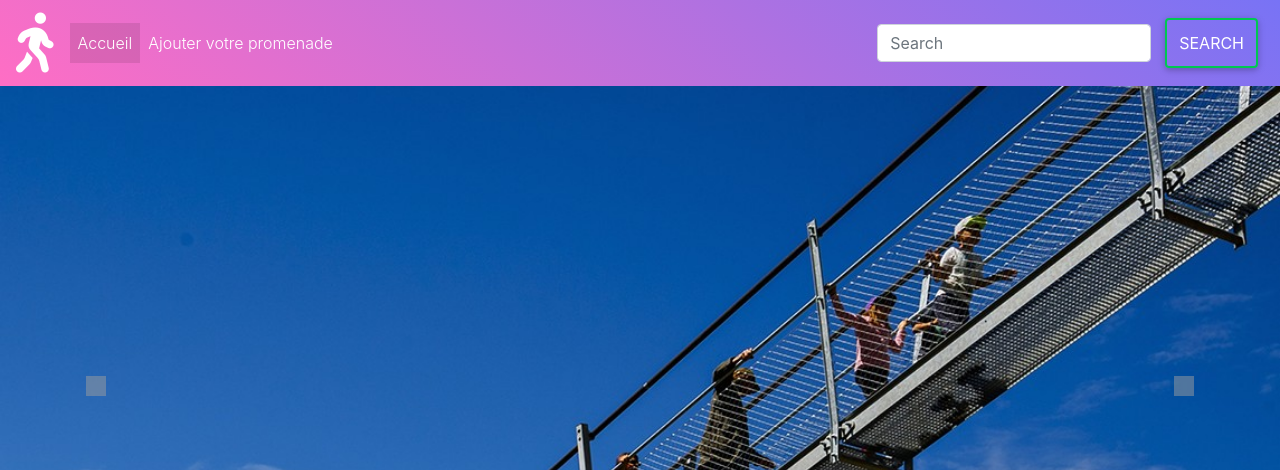
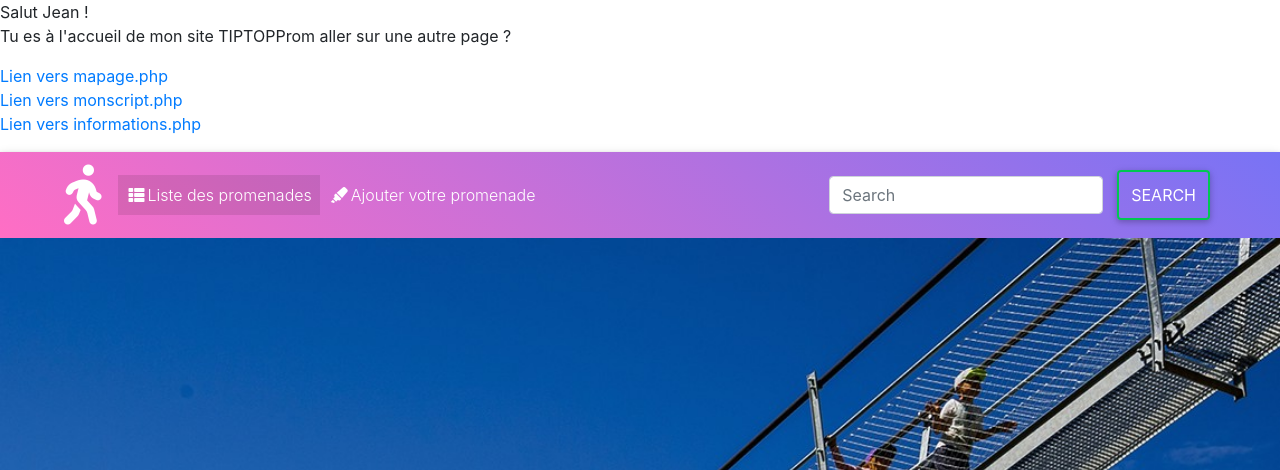
Before and after one commit to ramosarah/projet6, a PHP site: page / in a window 1280 px wide. Shown: the top 470 px of the page. Run offline with PHP 8.4, Linux system fonts and the light colour scheme; data that the repository does not hold is empty; some libraries are stand-ins or nearby versions; grey boxes are pictures that could not be loaded.

Commit message:
display enhancement

```diff
--- a/www/header.php
+++ b/www/header.php
@@ -9,18 +9,18 @@ require_once "database.php";
         <button class="navbar-toggler white" type="button" data-toggle="collapse" data-target="#navbarTogglerDemo01" aria-controls="navbarTogglerDemo01" aria-expanded="false" aria-label="Toggle navigation">
             <span class="navbar-toggler-icon "></span>
         </button>
-        <div class="collapse navbar-collapse" id="navbarTogglerDemo01">
+        <div class="collapse navbar-collapse ml-5" id="navbarTogglerDemo01">
             <a class="navbar-brand logo text-white" href="index.php"><i class="fas fa-walking fa-3x"></i></a>
             <ul class="navbar-nav mr-auto mt-2 mt-lg-0">
                 <li class="nav-item active">
-                    <a class="nav-link text-white" href="index.php">Accueil<span class="sr-only">(current)</span></a>
+                    <a class="nav-link text-white" href="index.php"><i class="fas fa-th-list"></i>Liste des promenades<span class="sr-only">(current)</span></a>
                 </li>
                 <li class="nav-item">
-                    <a class="nav-link text-white" href="ajouterPromenade.php">Ajouter votre promenade</a>
+                    <a class="nav-link text-white" href="ajouterPromenade.php"><i class="fas fa-highlighter"></i>Ajouter votre promenade</a>
                 </li>
 
             </ul>
-            <form class="form-inline my-2 my-lg-0" action="index.php" method="GET">
+            <form class="form-inline my-2 my-lg-0 mr-5" action="index.php" method="GET">
                 <input class="form-control mr-sm-2" type="text" placeholder="Search" aria-label="Search" name="search">
                 <button class="btn btn-outline-success text-white my-2 my-sm-0" type="submit" value="search" >Search</button>
             </form>
--- a/www/index.php
+++ b/www/index.php
@@ -1,3 +1,32 @@
+<?php
+// On démarre la session AVANT d'écrire du code HTML
+session_start();
+
+// On s'amuse à créer quelques variables de session dans $_SESSION
+$_SESSION['prenom'] = 'Jean';
+$_SESSION['nom'] = 'Dupont';
+$_SESSION['age'] = 24;
+?>
+
+<!DOCTYPE html>
+<html>
+    <head>
+        <meta charset="utf-8" />
+        <title>Titre de ma page</title>
+    </head>
+    <body>
+    <p>
+        Salut <?php echo $_SESSION['prenom']; ?> !<br />
+        Tu es à l'accueil de mon site TIPTOPProm aller sur une autre page ?
+    </p>
+    <p>
+        <a href="mapage.php">Lien vers mapage.php</a><br />
+        <a href="monscript.php">Lien vers monscript.php</a><br />
+        <a href="informations.php">Lien vers informations.php</a>
+    </p>
+    </body>
+</html>
+
 <?php
 require_once 'database.php';
 $database = new Database;
```
